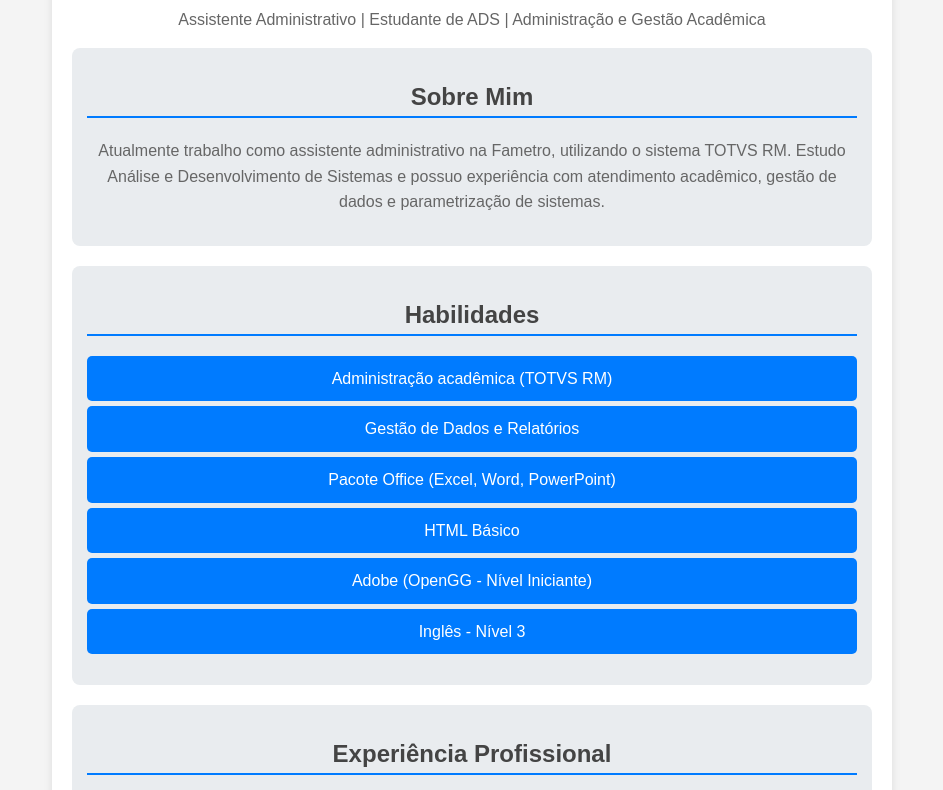
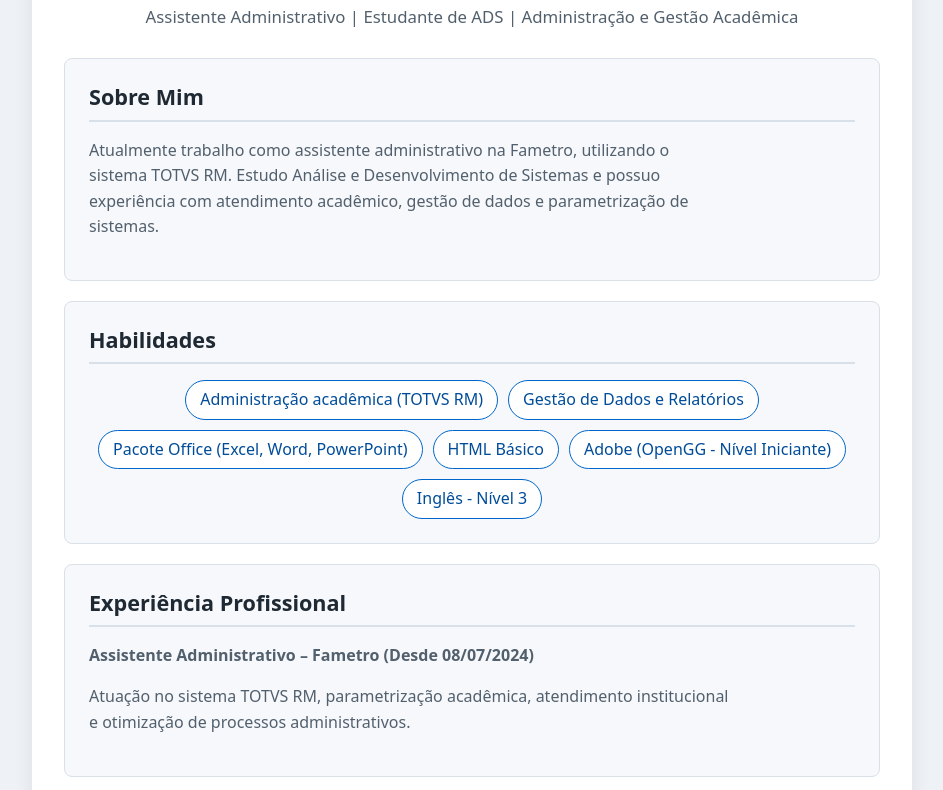
Before and after one commit to Caua-wi/portfolio, a plain HTML site: page index.html in a window 1280 px wide. Shown: the part 143-933 px from the top of the page, without its empty margins (168-1111 px from the left). Drawn offline with Linux system fonts and the light colour scheme.

Commit message:
Refactor CSS for portfolio styles with variables

```diff
--- a/portfolio_styles.css
+++ b/portfolio_styles.css
@@ -1,74 +1,195 @@
-body {
-    font-family: Arial, sans-serif;
-    margin: 0;
-    padding: 0;
-    background-color: #f4f4f4;
-    text-align: center;
+/* ==========================================================
+   Portfólio – estilos
+   Feito para o index.html do repositório:
+   .container, .section, .cta-button
+   ========================================================== */
+
+/* ---------- Variáveis (mude as cores em um só lugar) ---------- */
+:root {
+    --cor-fundo: #eef1f5;
+    --cor-superficie: #ffffff;
+    --cor-secao: #f6f8fb;
+    --cor-texto: #1f2933;
+    --cor-texto-suave: #52606d;
+    --cor-destaque: #0066cc;
+    --cor-destaque-escura: #004c99;
+    --cor-borda: #d9e0e8;
+    --cor-whatsapp: #1fa855;
+    --cor-whatsapp-hover: #178a45;
+
+    --raio-grande: 14px;
+    --raio-pequeno: 8px;
+    --sombra: 0 6px 20px rgba(31, 41, 51, 0.08);
 }
 
-.container {
-    max-width: 800px;
-    margin: 50px auto;
-    background: #ffffff;
-    padding: 20px;
-    border-radius: 10px;
-    box-shadow: 0 4px 8px rgba(0, 0, 0, 0.1);
+/* ---------- Base ---------- */
+*,
+*::before,
+*::after {
+    box-sizing: border-box;
 }
 
+html {
+    scroll-behavior: smooth;
+}
+
+body {
+    font-family: system-ui, -apple-system, 'Segoe UI', Roboto, 'Helvetica Neue', Arial, sans-serif;
+    font-size: 1rem;
+    line-height: 1.6;
+    background-color: var(--cor-fundo);
+    color: var(--cor-texto);
+    margin: 0;
+    padding: 0 0 40px;
+    -webkit-font-smoothing: antialiased;
+}
+
+/* ---------- Títulos ---------- */
 h1 {
-    color: #333;
-    font-size: 2em;
+    text-align: center;
+    font-size: clamp(1.9rem, 5vw, 2.75rem);
+    line-height: 1.15;
+    letter-spacing: -0.02em;
+    font-weight: 700;
+    color: var(--cor-texto);
+    margin: 40px 16px 24px;
+}
+
+/* Subtítulo logo abaixo do h1 (cargo / formação) */
+.container > h1 + p {
+    text-align: center;
+    margin: 0 auto 28px;
+    font-size: 1.05rem;
+    font-weight: 500;
 }
 
 h2 {
-    color: #444;
-    border-bottom: 2px solid #007BFF;
-    padding-bottom: 5px;
+    font-size: 1.35rem;
+    line-height: 1.3;
+    font-weight: 600;
+    color: var(--cor-texto);
+    text-align: left;
+    margin: 0 0 16px;
+    padding-bottom: 8px;
+    border-bottom: 2px solid var(--cor-borda);
 }
 
-p, ul {
-    color: #666;
-    line-height: 1.6;
+p {
+    max-width: 70ch;  /* linhas confortáveis de ler */
+    margin: 0 0 1em;
+    color: var(--cor-texto-suave);
 }
 
-ul {
-    list-style: none;
-    padding: 0;
+/* ---------- Container ---------- */
+.container {
+    width: min(92%, 880px);
+    margin: 0 auto;
+    padding: clamp(16px, 4vw, 32px);
+    background-color: var(--cor-superficie);
+    border-radius: var(--raio-grande);
+    box-shadow: var(--sombra);
 }
 
-li {
-    background: #007BFF;
-    color: #fff;
-    padding: 10px;
-    margin: 5px 0;
-    border-radius: 5px;
+/* ---------- Seções ---------- */
+.section {
+    background-color: var(--cor-secao);
+    border: 1px solid var(--cor-borda);
+    border-radius: var(--raio-pequeno);
+    padding: clamp(16px, 3vw, 24px);
+    margin-bottom: 20px;
 }
 
+.section:last-child {
+    margin-bottom: 0;
+}
+
+/* ---------- Habilidades ---------- */
+/* Funciona com <div class="section"> ou <div class="section habilidades"> */
+
+/* Lista de habilidades: etiquetas que se acomodam na linha */
+.section ul {
+    list-style: none;
+    margin: 0;
+    padding: 0;
+    display: flex;
+    flex-wrap: wrap;
+    justify-content: center;
+    gap: 10px;
+}
+
+.section li {
+    margin: 0;
+    padding: 6px 14px;
+    font-size: 1rem;
+    font-weight: 500;
+    color: var(--cor-destaque-escura);
+    background-color: var(--cor-superficie);
+    border: 1.5px solid var(--cor-destaque);
+    border-radius: 999px;
+}
+
+/* ---------- Links ---------- */
+a {
+    color: var(--cor-destaque);
+    text-decoration: none;
+    transition: color 0.2s ease;
+}
+
+a:hover {
+    color: var(--cor-destaque-escura);
+    text-decoration: underline;
+}
+
+/* ---------- Botão de contato (WhatsApp) ---------- */
 .cta-button {
     display: inline-block;
     margin-top: 20px;
-    padding: 15px 20px;
-    background: #28a745;
-    color: white;
+    padding: 12px 24px;
+    background-color: var(--cor-whatsapp);
+    color: #fff;
+    font-size: 1rem;
+    font-weight: 600;
+    text-align: center;
     text-decoration: none;
-    font-size: 1.2em;
-    border-radius: 5px;
-    transition: background 0.3s ease;
+    border-radius: var(--raio-pequeno);
+    transition: background-color 0.2s ease, transform 0.2s ease;
 }
 
 .cta-button:hover {
-    background: #218838;
-    transform: scale(1.05);
+    background-color: var(--cor-whatsapp-hover);
+    color: #fff;
+    text-decoration: none;
+    transform: translateY(-1px);
 }
 
-.section {
-    margin-bottom: 20px;
-    padding: 15px;
-    background: #e9ecef;
-    border-radius: 8px;
+.cta-button:active {
+    transform: translateY(0);
 }
 
-.section:hover {
-    background: #d6d8db;
-    transition: background 0.3s ease;
+/* ---------- Acessibilidade ---------- */
+:focus-visible {
+    outline: 3px solid var(--cor-destaque);
+    outline-offset: 3px;
+    border-radius: 4px;
 }
+
+@media (prefers-reduced-motion: reduce) {
+    html {
+        scroll-behavior: auto;
+    }
+
+    * {
+        transition: none !important;
+    }
+}
+
+/* ---------- Telas pequenas ---------- */
+@media (max-width: 480px) {
+    .cta-button {
+        display: block;  /* botão ocupa a largura toda no celular */
+    }
+
+    .section ul {
+        justify-content: flex-start;
+    }
+}
```
